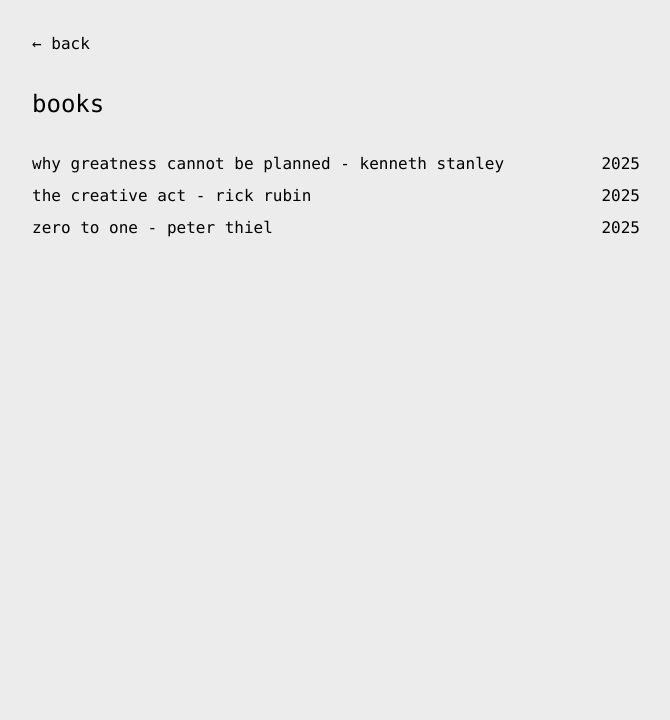
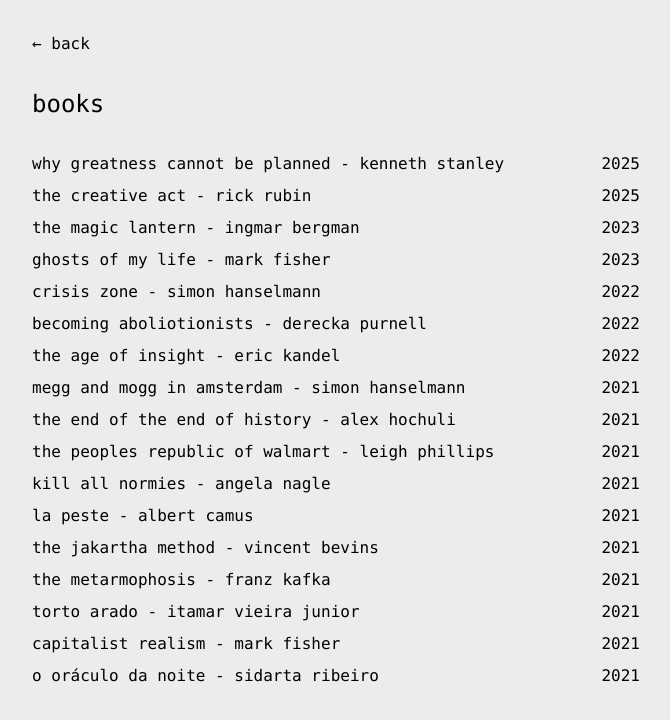
Before and after one commit to joaohnp/personal-page, a Next.js app: page /books in a window 1280 px wide. Shown: the top 720 px of the page, without its empty margins (304-974 px from the left). Built offline with nearby package versions, Linux system fonts and the light colour scheme.

Commit message:
adding other books

```diff
--- a/app/books/page.tsx
+++ b/app/books/page.tsx
@@ -4,7 +4,21 @@ export default function Books() {
   const books = [
     { title: "why greatness cannot be planned", author: "kenneth stanley", year: "2025" },
     { title: "the creative act", author: "rick rubin", year: "2025" },
-    { title: "zero to one", author: "peter thiel", year: "2025" },
+    { title: "the magic lantern", author: "ingmar bergman", year: "2023" },
+    { title: "ghosts of my life", author: "mark fisher", year: "2023" },
+    { title: "crisis zone", author: "simon hanselmann", year: "2022" },
+    { title: "becoming aboliotionists", author: "derecka purnell", year: "2022" },
+    { title: "the age of insight", author: "eric kandel", year: "2022" },
+    { title: "megg and mogg in amsterdam", author: "simon hanselmann", year: "2021" },
+    { title: "the end of the end of history", author: "alex hochuli", year: "2021" },
+    { title: "the peoples republic of walmart", author: "leigh phillips", year: "2021" },
+    { title: "kill all normies", author: "angela nagle", year: "2021" },
+    { title: "la peste", author: "albert camus", year: "2021" },
+    { title: "the jakartha method", author: "vincent bevins", year: "2021" },
+    { title: "the metarmophosis", author: "franz kafka", year: "2021" },
+    { title: "torto arado", author: "itamar vieira junior", year: "2021" },
+    { title: "capitalist realism", author: "mark fisher", year: "2021" },
+    { title: "o oráculo da noite", author: "sidarta ribeiro", year: "2021" },
   ]
   return (
     <div className="min-h-screen p-8 max-w-2xl mx-auto">
```
